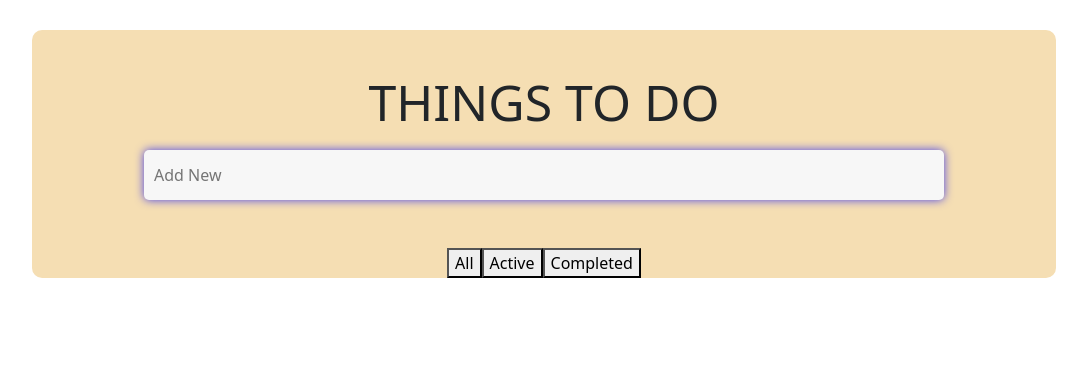
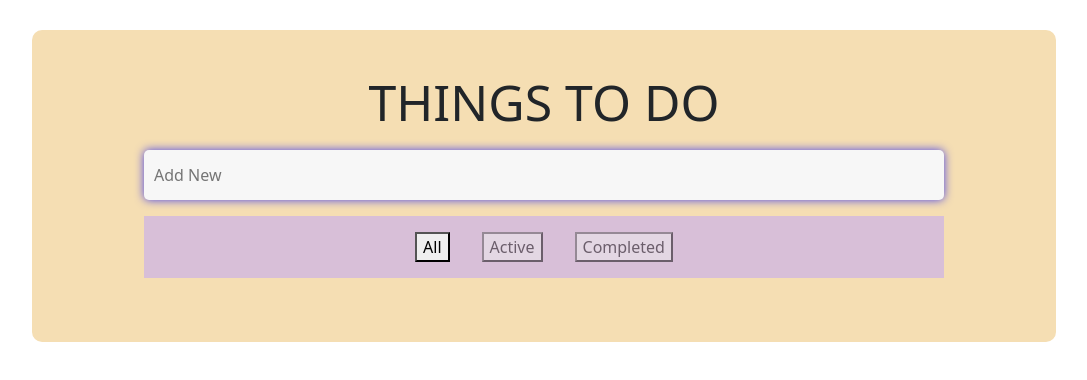
Before and after one commit to encodedCoder/to-do-app, a React (Create React App) app: page / in a window 1280 px wide. Shown: the top 380 px of the page, without its empty margins (96-1183 px from the left). Built offline with nearby package versions, Linux system fonts and the light colour scheme.

Commit message:
Add Status Bar buttons, functionality of button si Under development

```diff
--- a/src/App.js
+++ b/src/App.js
@@ -1,6 +1,7 @@
 import AddNewItem from "./components/AddNewItem";
 import ItemsList from "./components/ItemsList";
-import { useState } from "react";
+import StatusBar from "./components/StatusBar";
+import { useEffect, useState } from "react";
 import "./App.css";
 
 function App() {
@@ -8,50 +9,37 @@ function App() {
   const [renderList, setRenderList] = useState("all");
   const [taskCount, setTasksCount] = useState(0);
 
-  const renderListHandler = (renderList) => {
-    setRenderList(renderList);
-  };
-
   const removeItem = (index) => {
     const newItems = [...items];
     newItems.splice(index, 1);
     setItems(newItems);
   };
 
+  const changeActiveStatus = (index, status) => {
+    console.log("Changing active status", index, status);
+    items[index][1] = status;
+    setItems(items);
+    console.log(items);
+  };
+
+  useEffect(() => {
+    // action on update of items
+  }, [items]);
+
   return (
     <div className="app">
       <div className="container">
         <h1 className="title">Things to do</h1>
-        <AddNewItem items={items} updateItemsList={setItems} />
+        <AddNewItem items={items} setItems={setItems} />
         <ItemsList
           items={items}
           renderList={renderList}
           setTasksCount={setTasksCount}
           removeItem={removeItem}
+          changeActiveStatus={changeActiveStatus}
         />
+        <StatusBar renderList={renderList} setRenderList={setRenderList} />
       </div>
-      <footer className="footer">
-        <div className="footer-buttons">
-          <button
-            className="button"
-            onMouseDown={renderListHandler.bind("all")}
-          >
-            All
-          </button>
-          <button
-            className="button"
-            onMouseDown={renderListHandler.bind("incomplete")}
-          >
-            Active
-          </button>
-          <button
-            className="button"
-            onMouseDown={renderListHandler.bind("complete")}
-          >
-            Completed
-          </button>
-        </div>
-      </footer>
     </div>
   );
 }
--- a/src/components/AddNewItem.jsx
+++ b/src/components/AddNewItem.jsx
@@ -1,6 +1,6 @@
 import "./AddNewItem.css";
 
-export default function AddNewItem({ items, updateItemsList }) {
+export default function AddNewItem({ items, setItems }) {
   function handleKeyPress(event) {
     let item = event.target.value.trim().replace(/\s+/g, " ");
     if (event.key === "Enter") {
@@ -14,7 +14,7 @@ export default function AddNewItem({ items, updateItemsList }) {
           return;
         }
       }
-      updateItemsList([...items, [item, "active"]]);
+      setItems([...items, [item, "active"]]);
       event.target.value = "";
     }
   }
--- a/src/components/Item.css
+++ b/src/components/Item.css
@@ -15,6 +15,11 @@
 .task-name {
   width: 80%;
   justify-content: flex-start;
+}
+
+.task-name-active {
+  text-decoration: solid;
+  opacity: 100;
 }
 
 .task-name-completed {
--- a/src/components/Item.jsx
+++ b/src/components/Item.jsx
@@ -1,21 +1,26 @@
 import "./Item.css";
 import { useState } from "react";
 
-export default function Item({ item, index, key, removeItem }) {
+export default function Item({ item, index, removeItem, changeActiveStatus }) {
   const [checkedCheckbox, setCheckedCheckbox] = useState(false);
   const checkBoxBlank = "./images/checkboxes/checkbox-blank.png";
   const checkBoxChecked = "./images/checkboxes/checkbox-checked.png";
   const [imgSrc, setImageSrc] = useState(checkBoxBlank);
-  const [isActiveTask, setActiveTask] = useState(true);
+  const [isTaskActive, setTaskActive] = useState(true);
 
-  const handleTaskActive = (event) => {
-    setActiveTask(!isActiveTask);
+  const changeTaskStatus = () => {
+    console.log(index);
+    // return;
+    isTaskActive
+      ? changeActiveStatus(index, "complete")
+      : changeActiveStatus(index, "active");
+    setTaskActive(!isTaskActive);
   };
 
   const handleMouseDownOnTask = (event) => {
+    changeTaskStatus();
     checkedCheckbox ? setImageSrc(checkBoxBlank) : setImageSrc(checkBoxChecked);
     setCheckedCheckbox(!checkedCheckbox);
-    // console.log(checkedCheckbox);
   };
 
   const handleOnMouseOver = (event) => {
@@ -23,7 +28,6 @@ export default function Item({ item, index, key, removeItem }) {
   };
 
   const removeItemFromList = (event) => {
-    console.log(index);
     removeItem(index);
   };
 
@@ -31,12 +35,12 @@ export default function Item({ item, index, key, removeItem }) {
     <>
       <div className="task-container">
         <div
-          className="task-name"
+          className={isTaskActive ? "task-name-active" : "task-name-complete"}
           onMouseDown={handleMouseDownOnTask}
           onMouseOver={handleOnMouseOver}
         >
           <img className="checkbox-image" src={imgSrc} alt="checkbox"></img>
-          <span class={"complete"}>{item}</span>
+          <span className={"task-name-text"}>{item}</span>
         </div>
         <div className="task-delete" onMouseDown={removeItemFromList}>
           <div className="task-delete-img-container">
--- a/src/components/ItemsList.jsx
+++ b/src/components/ItemsList.jsx
@@ -1,7 +1,14 @@
 import Item from "./Item";
 import "./ItemsList.css";
 
-export default function ItemsList({ items, renderListType, removeItem }) {
+export default function ItemsList({
+  items,
+  renderList,
+  setTasksCount,
+  removeItem,
+  changeActiveStatus,
+}) {
+  console.log(items);
   return (
     <div className="items-list">
       {items.map((item, index) => {
@@ -12,6 +19,7 @@ export default function ItemsList({ items, renderListType, removeItem }) {
             key={index}
             index={index}
             removeItem={removeItem}
+            changeActiveStatus={changeActiveStatus}
           />
         ) : null;
       })}
--- /dev/null
+++ b/src/components/StatusBar.css
@@ -0,0 +1,21 @@
+.status-bar-container {
+  background-color: thistle;
+  width: 80%;
+  margin: 1rem auto;
+  padding: 1rem 0;
+}
+
+.status-bar-buttons > button {
+  margin: 0 1rem;
+}
+
+.all,
+.active,
+.complete {
+  opacity: 50%;
+}
+.all-selected,
+.active-selected,
+.complete-selected {
+  opacity: 100%;
+}
--- /dev/null
+++ b/src/components/StatusBar.jsx
@@ -0,0 +1,37 @@
+import "./StatusBar.css";
+
+export default function StatusBar({ renderList, setRenderList }) {
+  console.log("We're currently rendering: ", renderList);
+  return (
+    <div className="status-bar-container">
+      <div className="status-bar-buttons">
+        <button
+          className={renderList === "all" ? "all-selected" : "all"}
+          onMouseDown={() => {
+            setRenderList("all");
+          }}
+        >
+          All
+        </button>
+        <button
+          className={renderList === "active" ? "active-selected" : "active"}
+          onMouseDown={() => {
+            setRenderList("active");
+          }}
+        >
+          Active
+        </button>
+        <button
+          className={
+            renderList === "complete" ? "complete-selected" : "complete"
+          }
+          onMouseDown={() => {
+            setRenderList("complete");
+          }}
+        >
+          Completed
+        </button>
+      </div>
+    </div>
+  );
+}
```
